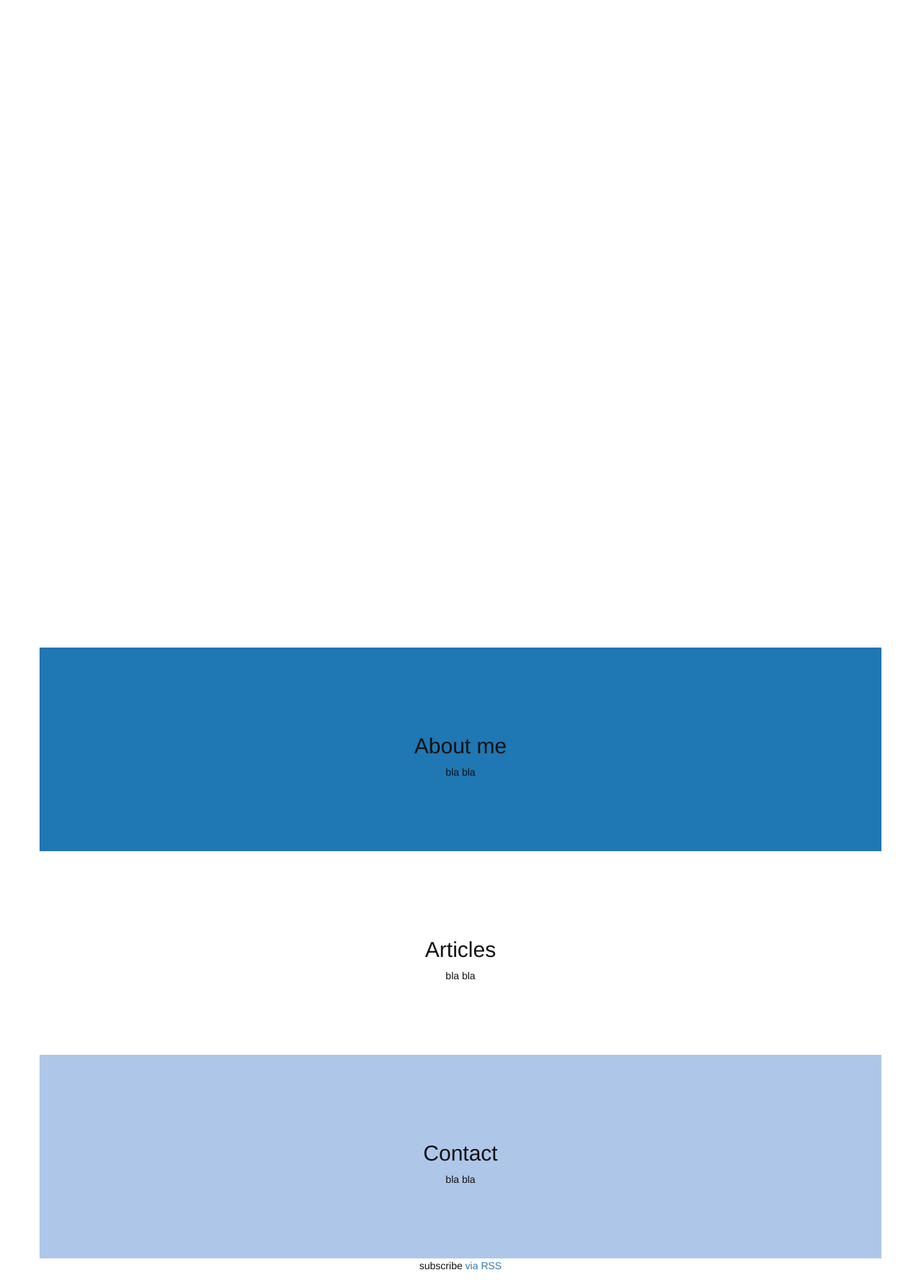
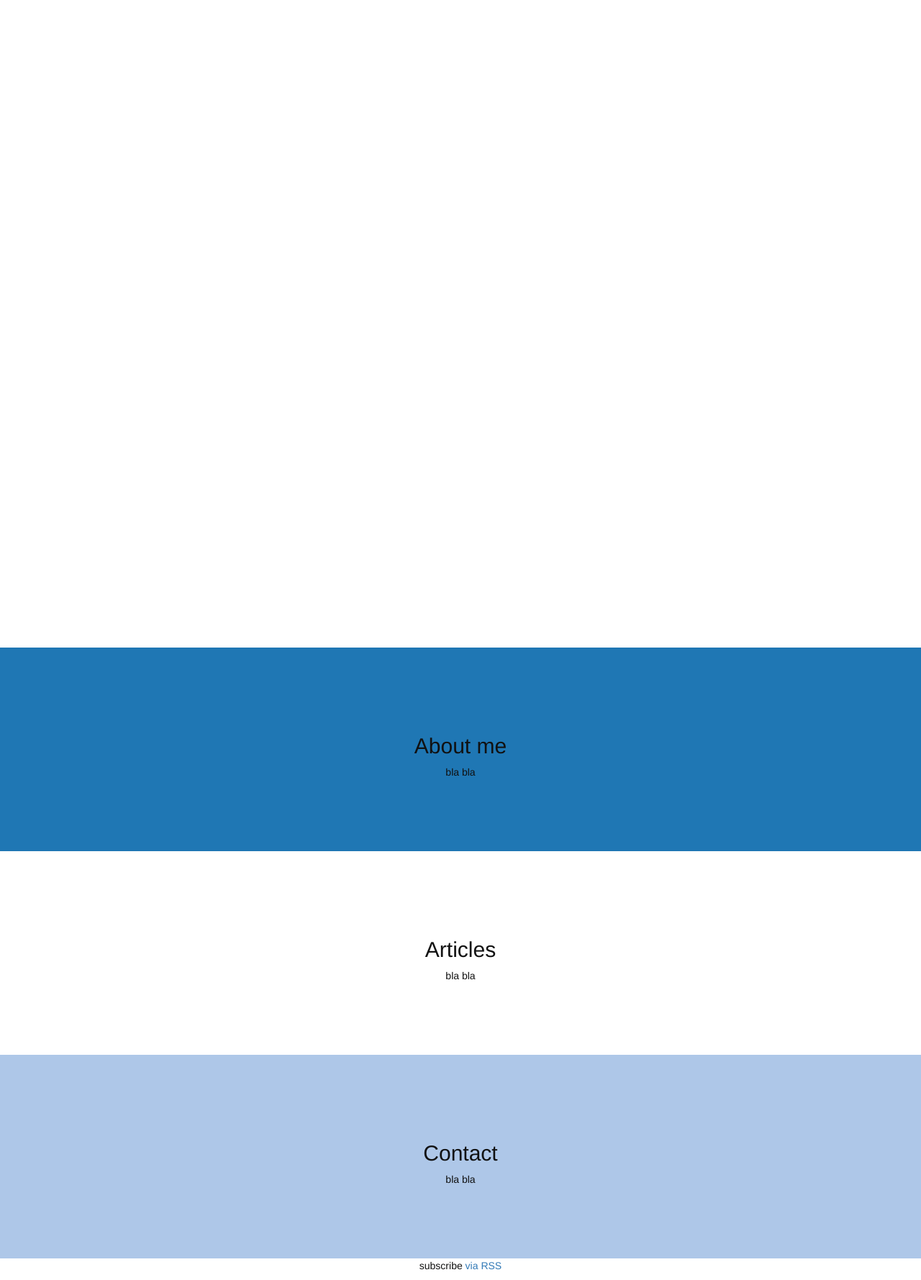
Before and after one commit to antek-drzewiecki/antek-drzewiecki.github.io, a Jekyll site: the page built from index.html, in a window 1280 px wide. Shown: the whole page at 72% size. Built offline with Jekyll 4.4.1, drawn with Linux system fonts in a browser that asks for light colours.

Commit message:
Using full width of screen to show items

```diff
--- a/index.html
+++ b/index.html
@@ -13,7 +13,7 @@ layout: front
     </div>
 </header>
 
-<section id="about_me" class="container content-section text-center ">
+<section id="about_me" class="container-fluid content-section text-center ">
     <div class="row">
         <div class="col-lg-8 col-lg-offset-2">
             <h2>About me</h2>
@@ -21,7 +21,7 @@ layout: front
         </div>
     </div>
 </section>
-<section class="container content-section text-center">
+<section class="container content-section-fluid content-section text-center">
     <div class="row">
         <div class="col-lg-8 col-lg-offset-2">
             <h2>Articles</h2>
@@ -29,7 +29,7 @@ layout: front
         </div>
     </div>
 </section>
-<section id="contact" class="container content-section text-center">
+<section id="contact" class="container-fluid content-section text-center">
     <div class="row">
         <div class="col-lg-8 col-lg-offset-2">
             <h2>Contact</h2>
@@ -39,7 +39,7 @@ layout: front
 </section>
 
 <footer>
-    <div class="container text-center">
+    <div class="container-fluid text-center">
         <p class="rss-subscribe">subscribe <a href="{{ "/feed.xml" | prepend: site.baseurl }}">via RSS</a></p>
     </div>
 </footer>
```
